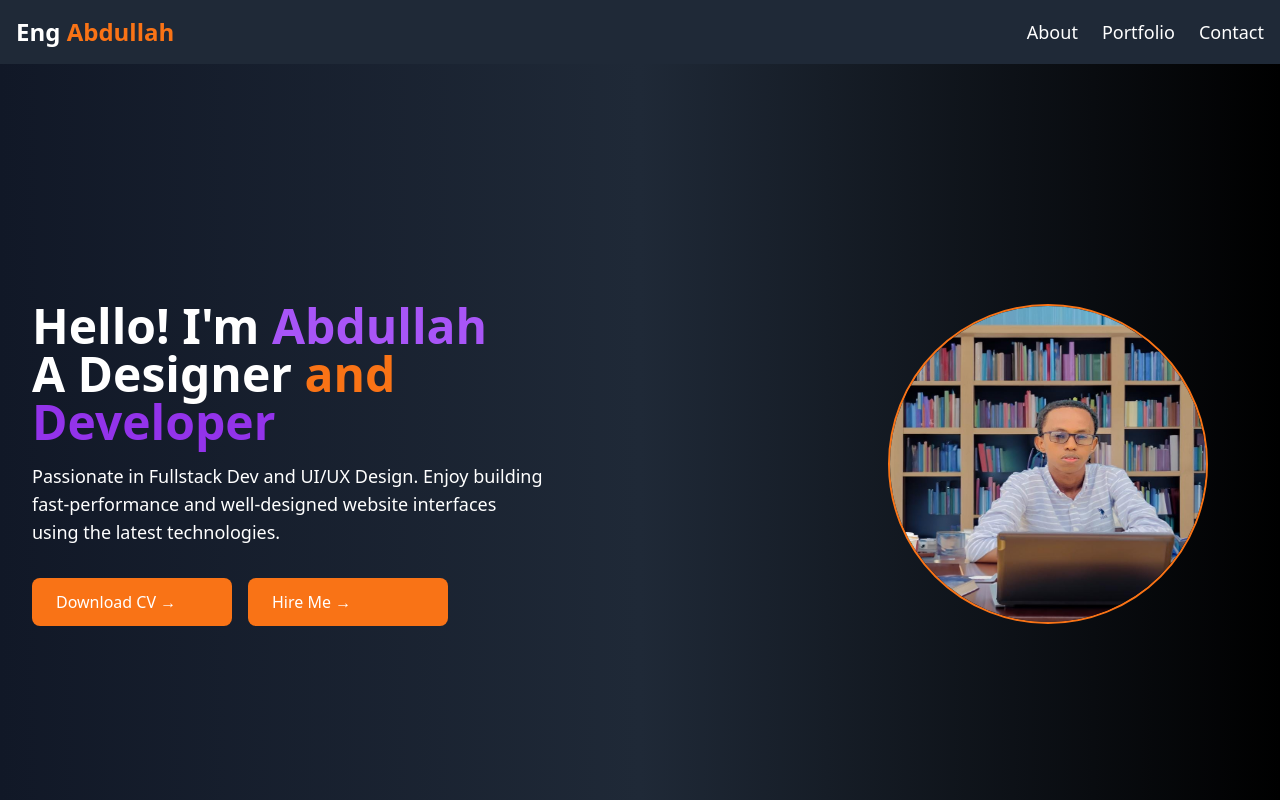
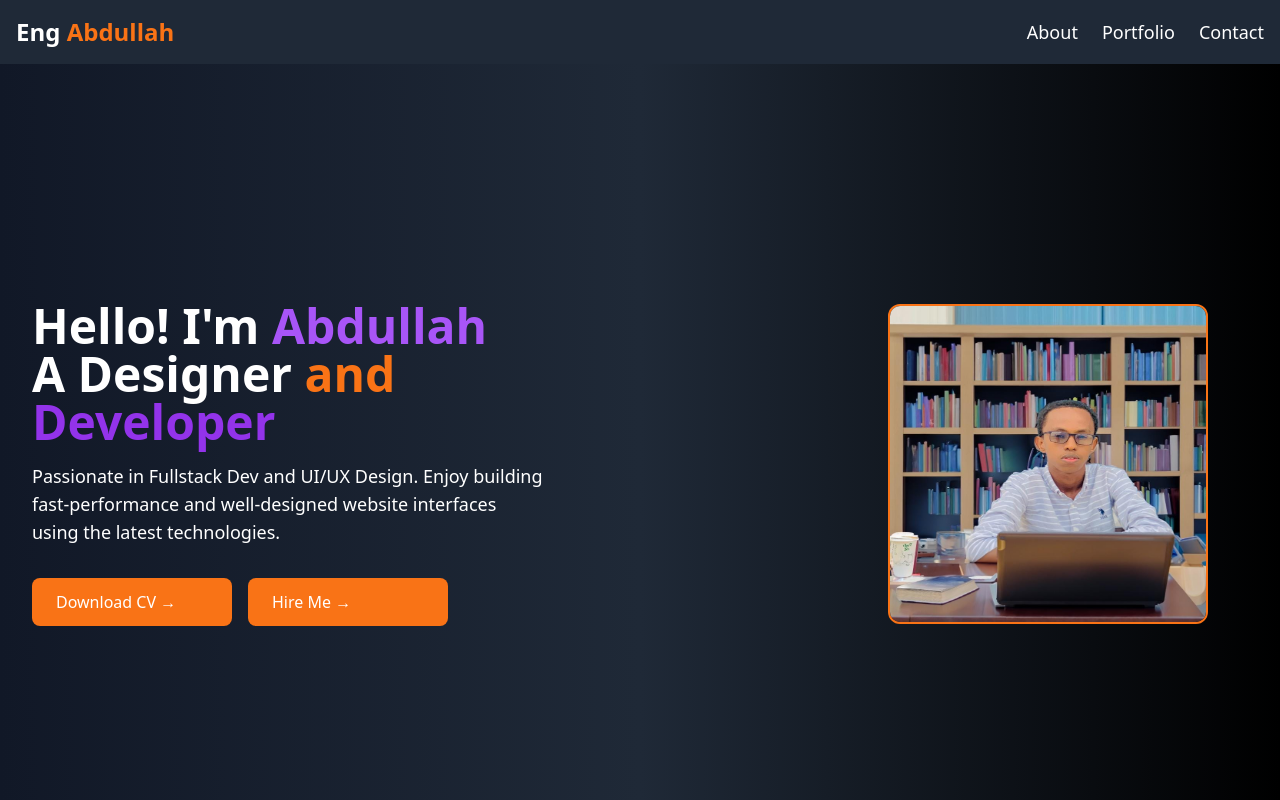
Before and after one commit to engabdullah-2024/PORTFOLIO, a React (Vite) app: page / in a window 1280 px wide. Shown: the top 800 px of the page. Built offline with nearby package versions, Linux system fonts and the light colour scheme.

Commit message:
Updated Now

```diff
--- a/src/pages/Portfolio.jsx
+++ b/src/pages/Portfolio.jsx
@@ -42,6 +42,8 @@ const Portfolio = () => {
   const [progress, setProgress] = useState(skills.map(() => 0));
   const [displayedPercent, setDisplayedPercent] = useState(skills.map(() => 0));
   const [countingDone, setCountingDone] = useState(false);
+
+  const [isTextVisible, setIsTextVisible] = useState(false); // New state to control text visibility
 
   useEffect(() => {
     if (!countingDone) {
@@ -89,6 +91,10 @@ const Portfolio = () => {
     return stars;
   };
 
+  const handleImageClick = () => {
+    setIsTextVisible(!isTextVisible); // Toggle text visibility on image click
+  };
+
   return (
     <div>
       <Header />
@@ -127,12 +133,22 @@ const Portfolio = () => {
 
           {/* Right Section (Image/Illustration) */}
           <div className="flex justify-center lg:justify-end mr-10 animate-slideInRight">
-          <img
-  className="w-80 h-80 max-w-full transition-transform transform hover:scale-105 hover:rotate-3 hover:shadow-lg duration-300 rounded-full border-2 border-orange-500"
-  src={iltire}
-  alt="Illustration"
-/>
-
+            <div
+              className="relative"
+              onClick={handleImageClick} // Added click handler
+            >
+              <img
+                className="w-80 h-80 max-w-full rounded-[12px] border-2 border-orange-500"
+                src={iltire}
+                alt="Illustration"
+              />
+              {/* Conditionally render the blue div with text */}
+              {isTextVisible && (
+                <div className="absolute inset-0 flex items-center justify-center bg-blue-500 rounded-[12px] text-white text-xl">
+                  Fullstack Dev
+                </div>
+              )}
+            </div>
           </div>
         </div>
       </div>
```
